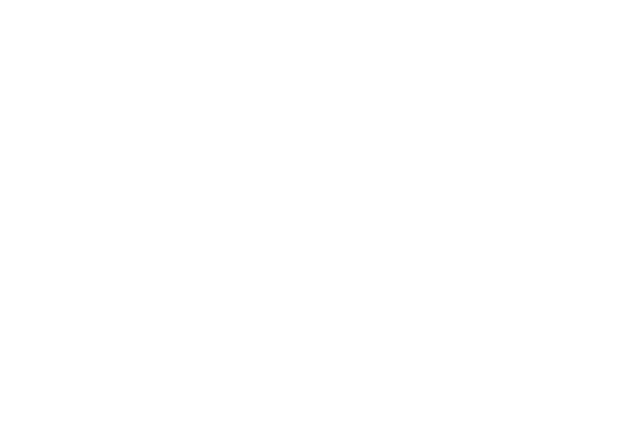
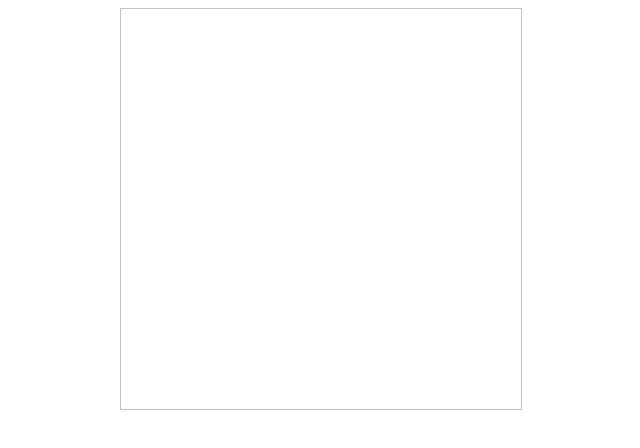
Before and after one commit to dev-victor-ua/snake-game-js, a website built with webpack: page public/index.html in a window 1280 px wide. Shown: the whole page, without its empty margins (319-959 px from the left). Built offline with nearby package versions, Linux system fonts and the light colour scheme.

Commit message:
Setup canvas.

```diff
--- a/package.json
+++ b/package.json
@@ -15,6 +15,7 @@
     "eslint": "^8.32.0",
     "eslint-config-prettier": "^8.6.0",
     "eslint-plugin-prettier": "^4.2.1",
+    "eslint-webpack-plugin": "^3.2.0",
     "prettier": "^2.8.3",
     "webpack": "^5.75.0",
     "webpack-cli": "^5.0.1",
--- a/public/index.html
+++ b/public/index.html
@@ -2,9 +2,20 @@
 <html lang="en">
     <head>
         <title>Snake game</title>
-        <script src="bundle.js"></script>
+        <style>
+            #game {
+                display: flex;
+                justify-content: center;
+            }
+
+            canvas {
+                border: 1px solid rgb(194, 194, 194);
+            }
+        </style>
     </head>
     <body>
-        <canvas width="400" height="400"></canvas>
+        <div id="game"></div>
+
+        <script src="bundle.js"></script>
     </body>
 </html>
--- /dev/null
+++ b/src/config.js
@@ -0,0 +1,14 @@
+const defaultConfig = {
+  canvas: {
+    width: 400,
+    height: 400,
+  },
+  snakeSpeed: 0.5,
+  mountPoint: '#game',
+};
+
+function getConfig() {
+  return defaultConfig;
+}
+
+export default getConfig();
--- a/src/main.js
+++ b/src/main.js
@@ -1 +1,5 @@
+import initGame from './snake';
+
+initGame();
+
 console.log('Hello world');
--- /dev/null
+++ b/src/snake.js
@@ -0,0 +1,23 @@
+import config from './config';
+
+let canvas = null;
+let ctx = null;
+
+function initCanvas() {
+  const mountPoint = document.querySelector(config.mountPoint);
+  const newCanvas = document.createElement('canvas');
+
+  newCanvas.width = config.canvas.width;
+  newCanvas.height = config.canvas.height;
+
+  mountPoint.appendChild(newCanvas);
+
+  canvas = newCanvas;
+  ctx = canvas.getContext('2d');
+}
+
+function initGame() {
+  initCanvas();
+}
+
+export default initGame;
--- a/webpack.config.js
+++ b/webpack.config.js
@@ -1,4 +1,5 @@
 const webpack = require('webpack');
+const ESLintPlugin = require('eslint-webpack-plugin');
 const path = require('path');
 
 const config = {
@@ -11,9 +12,13 @@ const config = {
     static: {
         directory: path.join(__dirname, 'public')
     },
+    client: {
+      overlay: false,
+    },
     compress: true,
     port: 5342
   },
+  plugins: [new ESLintPlugin({fix: true})],
 };
 
 module.exports = config;
```
Also changed, not shown: .eslintrc.js, 1 other file.
